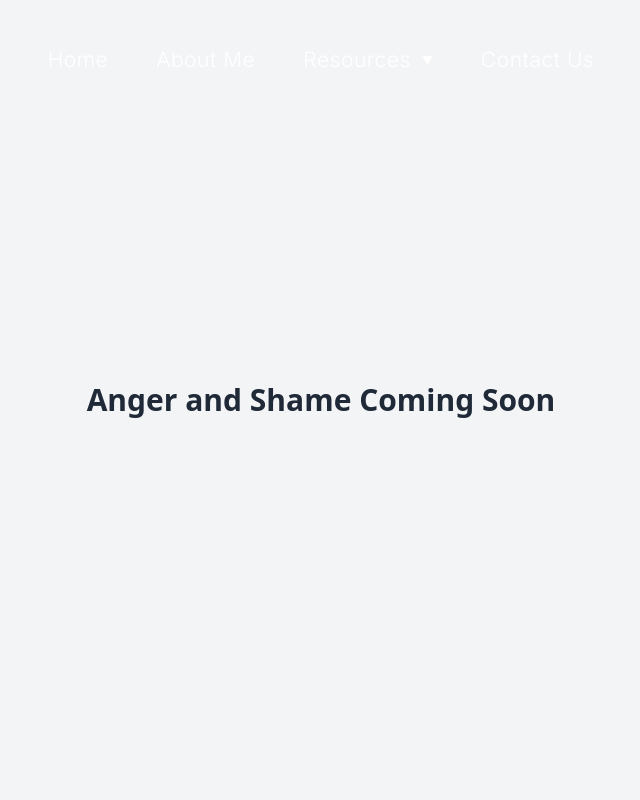
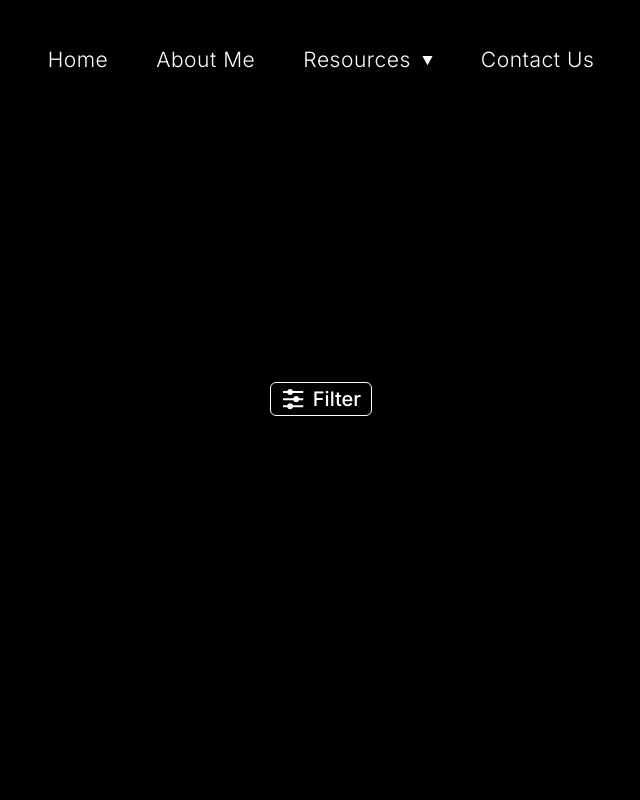
Before and after one commit to topcowmoo/areca-vestiaria, a React (Vite) app: page /anger-and-shame in a window 1280 px wide. Shown: the top 800 px of the page, without its empty margins (319-959 px from the left). Built offline with nearby package versions, Linux system fonts and the light colour scheme; a web font is replaced by a local one.

Commit message:
added filter box for other pages

```diff
--- /dev/null
+++ b/src/components/GeneralFilter.jsx
@@ -0,0 +1,106 @@
+import { useState, useMemo } from "react"; // Importing useState and useMemo hooks from React
+import { collectionData } from "../data/collectionData"; // Importing collectionData from the data file
+import { RiEqualizerFill } from "react-icons/ri"; // Importing the filter icon
+
+const ParentingFilterBox = () => {
+  const [showFilterBox, setShowFilterBox] = useState(false); // State to manage the visibility of the filter box
+
+  // Combined state to manage checked state of resource format checkboxes
+  const [checkedKinds, setCheckedKinds] = useState({
+    Article: false,
+    Video: false,
+    Book: false,
+  });
+
+  // useMemo is used here to optimize the performance of filtering the data.
+  // It will recompute the filtered data only when `checkedKinds` change.
+  const filteredData = useMemo(() => {
+    const kinds = Object.keys(checkedKinds).filter((kind) => checkedKinds[kind]); // Get the kinds that are checked
+
+    // Early exit if no filters are active
+    if (kinds.length === 0) {
+      return collectionData.filter((item) => item.category === "Parenting Resources"); // Return all parenting resources if no filters are selected
+    }
+
+    return collectionData.filter((item) => {
+      const kindMatch = kinds.length > 0 ? kinds.includes(item.kind) : true; // Check if the item kind matches the selected kinds
+      return item.category === "Parenting Resources" && kindMatch; // Return items that match the category and kind
+    });
+  }, [checkedKinds]); // Recompute filteredData when checkedKinds change
+
+  console.log(filteredData);
+
+  // Handle checkbox change for resource format
+  const handleKindCheckboxChange = (e) => {
+    const { value, checked } = e.target;
+    setCheckedKinds((prev) => ({ ...prev, [value]: checked })); // Update checkedKinds state based on the checkbox value and checked status
+  };
+
+  // Toggle the visibility of the filter box
+  const toggleFilterBox = () => {
+    setShowFilterBox((prevState) => !prevState); // Toggle the state of showFilterBox
+  };
+
+  return (
+    <div>
+      {/* Filter button */}
+      <div
+        className={`h-[33.95px] px-[9.59px] py-[4.47px] rounded-md border justify-start items-center gap-[7.67px] inline-flex cursor-pointer ${
+          showFilterBox ? "bg-white border-white" : "border-white"
+        }`}
+        onClick={toggleFilterBox}
+      >
+        {showFilterBox ? (
+          <div className="w-[81.96px] h-[25px] relative flex items-center">
+            <RiEqualizerFill
+              className="w-[24.29px] h-[24.29px] left-0 absolute"
+              style={{ color: "black" }} // Set the icon color to black when the filter box is open
+            />
+            <div className="left-[31.96px] absolute text-black text-xl font-medium font-['Inter']">
+              Filter
+            </div>
+            <div className="w-[101.14px] h-[33.95px] left-[-19px] top-[-4px] absolute rounded-md" />
+          </div>
+        ) : (
+          <>
+            <RiEqualizerFill
+              className="w-[24.29px] h-[24.29px]"
+              style={{ color: "white" }} // Set the icon color to white when the filter box is closed
+            />
+            <div className="text-white text-xl font-medium font-['Inter']">
+              Filter
+            </div>
+          </>
+        )}
+      </div>
+      {showFilterBox && (
+        <div className="mt-4">
+          {/* Filter options */}
+          <div className="w-[282px] px-4 pt-7 pb-[69px] bg-[#e8e8e8]/20 rounded-[10px] border border-white backdrop-blur-[24.90px] flex-col justify-start items-start gap-[15px] inline-flex">
+            <div className="text-white text-[32px] font-semibold font-['Inter']">Filter</div>
+            <hr className="border-t border-white w-full" />
+            <div className="text-white text-[19px] font-semibold font-['Inter'] leading-7 tracking-tight">Resource Format</div>
+            <div className="flex-col justify-start items-start gap-[7px] flex">
+              {Object.keys(checkedKinds).map((kind) => (
+                <div className="justify-start items-center gap-8 inline-flex" key={kind}>
+                  <div className="justify-start items-start gap-2.5 flex">
+                    <input
+                      type="checkbox"
+                      value={kind}
+                      checked={checkedKinds[kind]}
+                      onChange={handleKindCheckboxChange}
+                      className="custom-checkbox"
+                    />
+                  </div>
+                  <div className="text-white text-base font-medium font-['Urbanist'] leading-normal tracking-tight">{kind}</div>
+                </div>
+              ))}
+            </div>
+          </div>
+        </div>
+      )}
+    </div>
+  );
+};
+
+export default ParentingFilterBox;
--- a/src/pages/ADHDResources.jsx
+++ b/src/pages/ADHDResources.jsx
@@ -1,10 +1,10 @@
-
+import GeneralFilter from "../components/GeneralFilter";
 
 function adhdResources() {
   return (
-    <div className="flex items-center justify-center min-h-screen bg-gray-100">
-    <h1 className="text-3xl font-bold text-gray-800">ADHD Resources Coming Soon</h1>
-  </div>
+    <div className="flex items-center justify-center min-h-screen bg-black">
+        <GeneralFilter />
+      </div>
   )
 }
 
--- a/src/pages/AngerAndShame.jsx
+++ b/src/pages/AngerAndShame.jsx
@@ -1,10 +1,10 @@
-
+import GeneralFilter from "../components/GeneralFilter";
 
 function angerAndShame() {
   return (
-    <div className="flex items-center justify-center min-h-screen bg-gray-100">
-    <h1 className="text-3xl font-bold text-gray-800">Anger and Shame Coming Soon</h1>
-  </div>
+    <div className="flex items-center justify-center min-h-screen bg-black">
+        <GeneralFilter />
+      </div>
   )
 }
 
--- a/src/pages/AttachmentsAndEmotions.jsx
+++ b/src/pages/AttachmentsAndEmotions.jsx
@@ -1,9 +1,9 @@
-
+import GeneralFilter from "../components/GeneralFilter";
 
 function attachmentsAndEmotions() {
   return (
-    <div className="flex items-center justify-center min-h-screen bg-gray-100">
-        <h1 className="text-3xl font-bold text-gray-800">Attachment and Emotions Coming Soon</h1>
+    <div className="flex items-center justify-center min-h-screen bg-black">
+        <GeneralFilter />
       </div>
   )
 }
--- a/src/pages/CouplesResources.jsx
+++ b/src/pages/CouplesResources.jsx
@@ -1,9 +1,9 @@
-
+import GeneralFilter from "../components/GeneralFilter";
 
 function couplesResources() {
   return (
-    <div className="flex items-center justify-center min-h-screen bg-gray-100">
-    <h1 className="text-3xl font-bold text-gray-800">Couples Resources Coming Soon</h1>
+    <div className="flex items-center justify-center min-h-screen bg-black">
+    <GeneralFilter />
   </div>
   )
 }
--- a/src/pages/PhysicianPatient.jsx
+++ b/src/pages/PhysicianPatient.jsx
@@ -1,9 +1,9 @@
-
+import GeneralFilter from "../components/GeneralFilter";
 
 function PhysicianPatient() {
   return (
-    <div className="flex items-center justify-center min-h-screen bg-gray-100">
-    <h1 className="text-3xl font-bold text-gray-800">Physician Patient Resources coming soon</h1>
+    <div className="flex items-center justify-center min-h-screen bg-black">
+    <GeneralFilter />
   </div>
   )
 }
--- a/src/pages/Therapy.jsx
+++ b/src/pages/Therapy.jsx
@@ -1,9 +1,9 @@
-
+import GeneralFilter from "../components/GeneralFilter";
 
 function Therapy() {
   return (
-    <div className="flex items-center justify-center min-h-screen bg-gray-100">
-    <h1 className="text-3xl font-bold text-gray-800">Therapy Coming Soon</h1>
+    <div className="flex items-center justify-center min-h-screen bg-black">
+    <GeneralFilter />
   </div>
   )
 }
```
